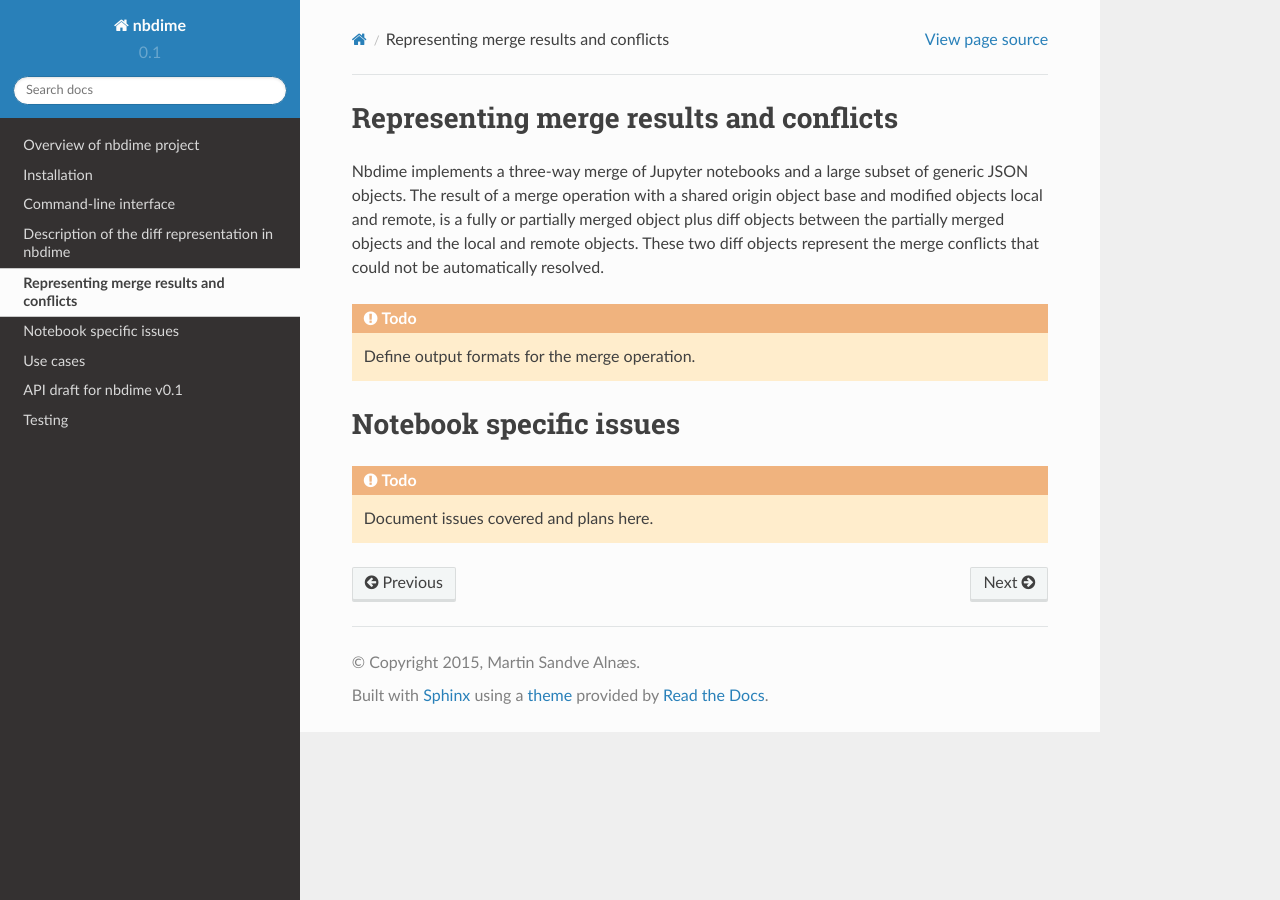
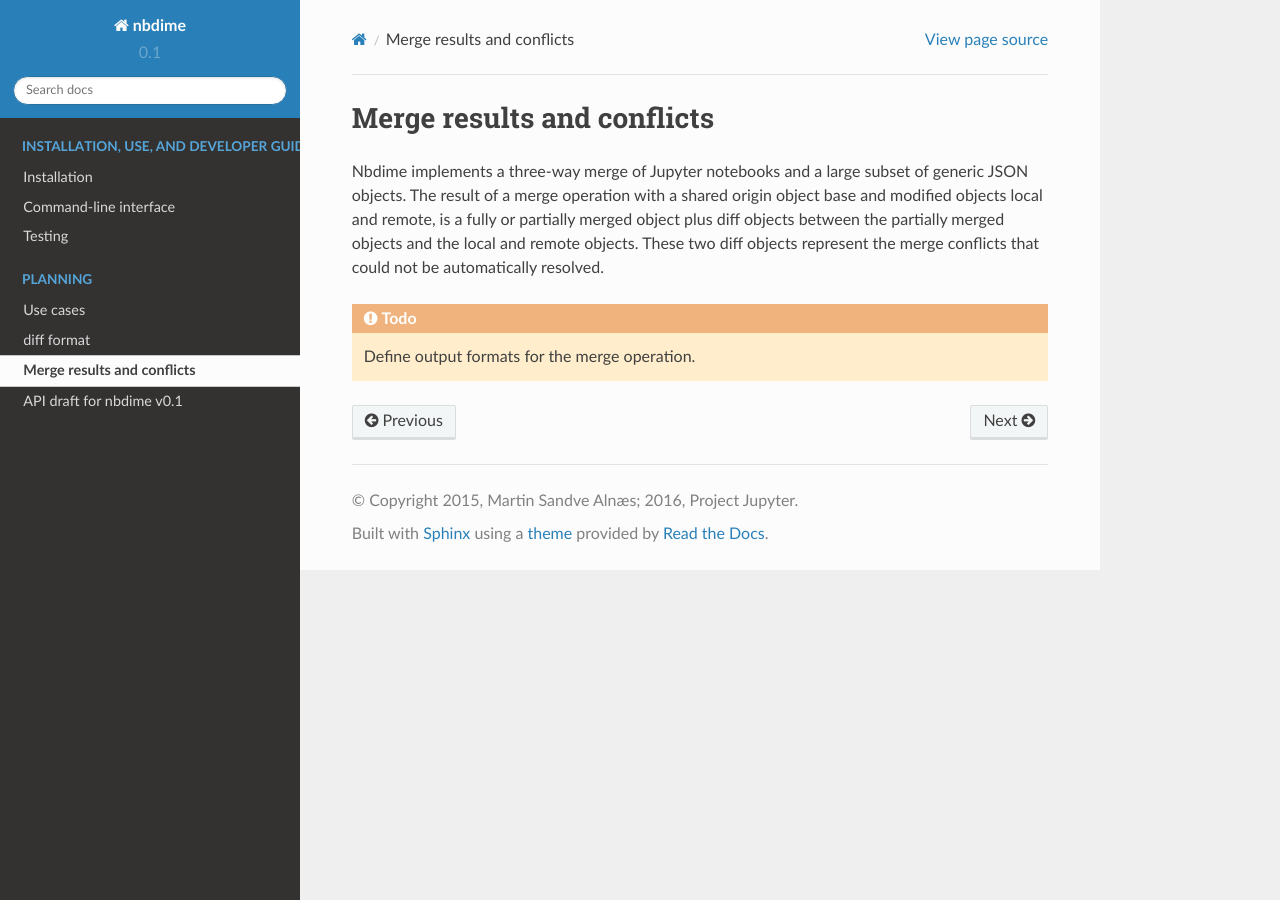
Before and after one commit to jupyter/nbdime, a Sphinx documentation site: the page built from docs/source/merging.rst, in a window 1280 px wide. Built offline with Sphinx 7.4.7 and the Read the Docs theme 2.0.0, drawn with Linux system fonts in a browser that asks for light colours; pages that are not in the unit, such as notebooks, are missing from menus.

Commit message:
Update structure after migration

```diff
--- a/docs/source/conf.py
+++ b/docs/source/conf.py
@@ -57,8 +57,8 @@ master_doc = 'index'
 
 # General information about the project.
 project = u'nbdime'
-copyright = u'2015, Martin Sandve Alnæs'
-author = u'Martin Sandve Alnæs'
+copyright = u'2015, Martin Sandve Alnæs; 2016, Project Jupyter'
+author = u'Martin Sandve Alnæs and Project Jupyter'
 
 # The version info for the project you're documenting, acts as replacement for
 # |version| and |release|, also used in various other places throughout the
@@ -211,7 +211,7 @@ latex_elements = {
 #  author, documentclass [howto, manual, or own class]).
 latex_documents = [
   ('index', 'nbdime.tex', u'nbdime Documentation',
-   u'Martin Sandve Alnæs', 'manual'),
+   u'Martin Sandve Alnæs and Project Jupyter', 'manual'),
 ]
 
 # The name of an image file (relative to this directory) to place at the top of
@@ -241,7 +241,7 @@ latex_documents = [
 # (source start file, name, description, authors, manual section).
 man_pages = [
     ('index', 'nbdime', u'nbdime Documentation',
-     [u'Martin Sandve Alnæs'], 1)
+     [u'Martin Sandve Alnæs and Project Jupyter'], 1)
 ]
 
 # If true, show URL addresses after external links.
@@ -255,8 +255,8 @@ man_pages = [
 #  dir menu entry, description, category)
 texinfo_documents = [
   ('index', 'nbdime', u'nbdime Documentation',
-   u'Martin Sandve Alnæs', 'nbdime', 'One line description of project.',
-   'Miscellaneous'),
+   u'Martin Sandve Alnæs and Project Jupyter', 'nbdime',
+   'One line description of project.', 'Miscellaneous'),
 ]
 
 # Documents to append as an appendix to all manuals.
--- a/docs/source/diffing.rst
+++ b/docs/source/diffing.rst
@@ -1,6 +1,6 @@
-================================================
-Description of the diff representation in nbdime
-================================================
+===========
+diff format
+===========
 
 .. note::
 
--- a/docs/source/merging.rst
+++ b/docs/source/merging.rst
@@ -1,5 +1,5 @@
-Representing merge results and conflicts
-========================================
+Merge results and conflicts
+===========================
 
 Nbdime implements a three-way merge of Jupyter notebooks and a large
 subset of generic JSON objects. The result of a merge operation with a
@@ -10,9 +10,3 @@ diff objects represent the merge conflicts that could not be
 automatically resolved.
 
 .. TODO:: Define output formats for the merge operation.
-
-
-Notebook specific issues
-========================
-
-.. TODO:: Document issues covered and plans here.
--- a/docs/source/overview.rst
+++ /dev/null
@@ -1,8 +0,0 @@
-==========================
-Overview of nbdime project
-==========================
-
-The nbdime project provides tools for diffing and merging of
-Jupyter notebooks.
-
-.. TODO:: Write a better introduction and overview.
```
Also changed, not shown: docs/source/index.rst (+9 -2 lines).
